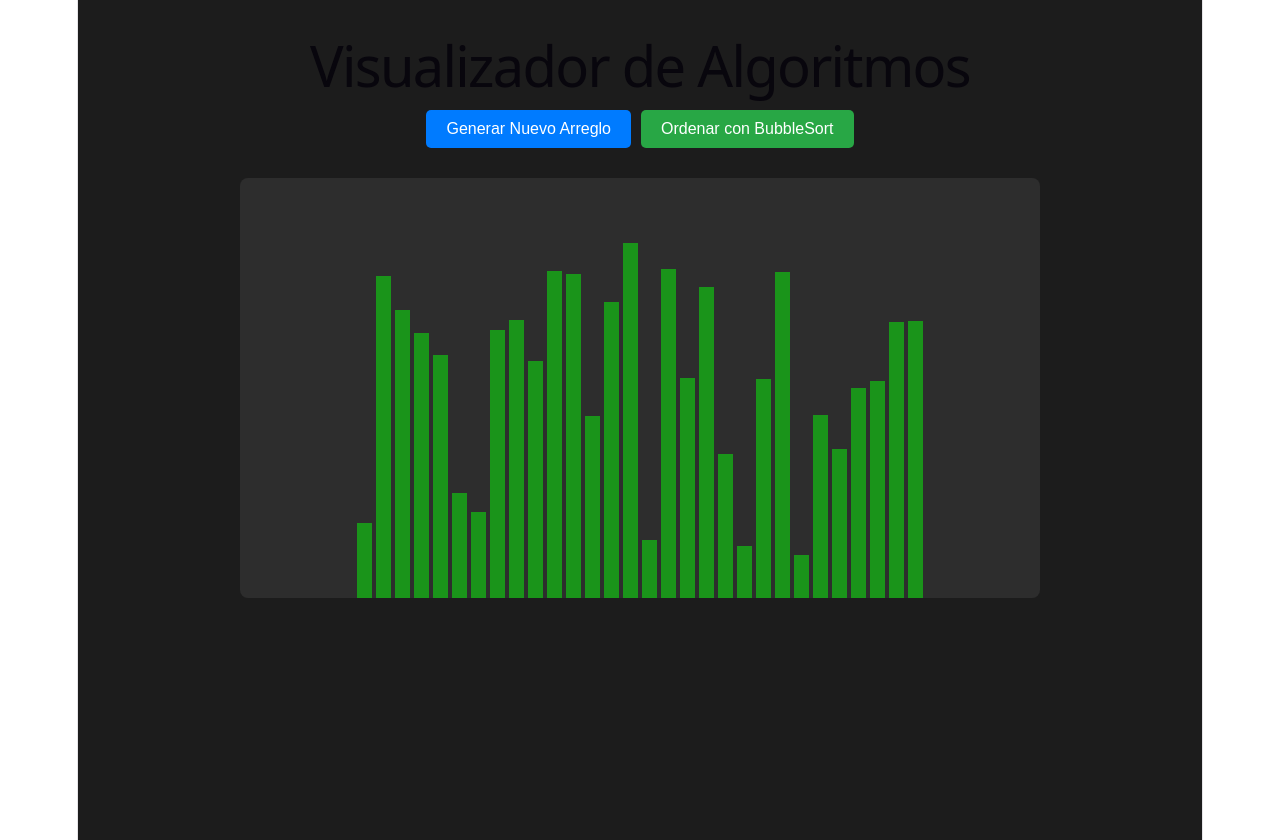
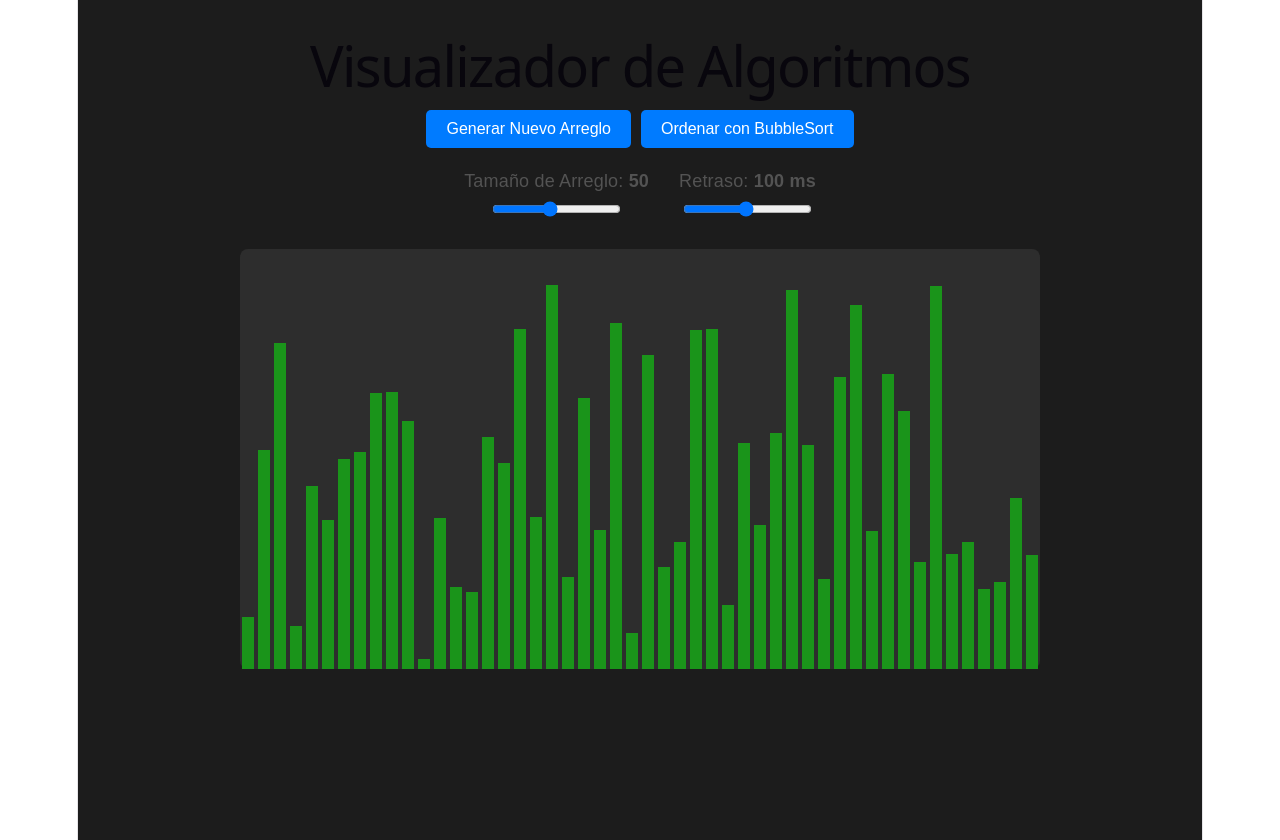
Before and after one commit to Y63431/Visualizador-de-Algoritmos, a React (Vite) app in the folder Visualizador-de-Algoritmos/: page / in a window 1280 px wide. Built offline with nearby package versions, Linux system fonts and the light colour scheme.

Commit message:
Se agregan sliders para modificar tamaño del array y el retraso en ms del ordenamiento.

```diff
--- a/Visualizador-de-Algoritmos/src/App.jsx
+++ b/Visualizador-de-Algoritmos/src/App.jsx
@@ -6,30 +6,37 @@ import './App.css'
 
 function App() {
   const [array, setArray] = useState([]);
-  const TAM_ARRAY = 30; // En el futuro será determinado por el usuario
-
+  const [size, setSize] = useState([50]); // ES EL FUTURO Y AHORA ESTÁ DETERMINADO POR EL USUARIO JIJA
+  const [time, setTime] = useState([100]);
 
   const generarArray = () => {
     const nArray = [];
-    for(let i = 0; i<TAM_ARRAY; i++){
+    for(let i = 0; i<size; i++){
       nArray.push(Math.floor(Math.random() * 390) + 10);
     }
     setArray(nArray);
   }
 
   const controlBubbleSort = async () => {
-    await bubbleSort(array, setArray, );
+    await bubbleSort(array, setArray, time);
   }
 
   useEffect(() => {
     generarArray();
     console.log("PRELIMINAR BUILD, WE'RE WORKING HARD HERE");},
-     []) // TAM_ARRAY deberá ser el segundo argumento en el futuro ^^
+     [size])
 
   return (
     <div className="app-container">
       <h1>Visualizador de Algoritmos</h1>
-      <Controles onGenerate={generarArray} onBubbleSort={controlBubbleSort} />
+      <Controles
+        onGenerate={generarArray}
+        onBubbleSort={controlBubbleSort}
+        size={size}
+        setSize={setSize}
+        time={time}
+        setTime={setTime}
+      />
       <Visuales array={array} />
     </div>
   )
--- a/Visualizador-de-Algoritmos/src/componentes/Controles.jsx
+++ b/Visualizador-de-Algoritmos/src/componentes/Controles.jsx
@@ -1,11 +1,50 @@
 import React from 'react'
 
-function Controles({onGenerate, onBubbleSort}){
+function Controles({onGenerate, onBubbleSort, size, setSize, time, setTime}){
     return (
         <div className="panel-controles">
-        <button onClick={onGenerate} style={{ marginRight: '10px' }}>Generar Nuevo Arreglo</button>
-        <button onClick={onBubbleSort}style={{ backgroundColor: '#28a745' }}
-        >Ordenar con BubbleSort</button>
+            {/*BOTONES*/}
+            <div className='grupo-botones' style={{ marginBottom: '20px' }}>
+                <button onClick={onGenerate} style={{ marginRight: '10px' }}>Generar Nuevo Arreglo</button>
+                <button onClick={onBubbleSort} >Ordenar con BubbleSort</button>
+            </div>
+
+            {/*SLIDERS*/}
+            <div className="grupo-sliders" style={{display: 'flex', justifyContent: 'center', gap: '30px' }}>
+                {/*Slider de tamaño*/}
+                <div style={{ display: 'flex', flexDirection: 'column', alignItems: 'center' }}>
+                    <label htmlFor="size-slider" style={{ marginBottom: '5px' }}>
+                        Tamaño de Arreglo: <strong>{size}</strong>
+                    </label>
+                    <input
+                        id="size-slider"
+                        type="range"
+                        min="10"
+                        max="100"
+                        value={size}
+                        onChange={(e) => setSize(Number(e.target.value))}>
+                        </input>
+                </div>
+
+                {/*Slider de tiempo/velocidad*/}
+                <div style={{display: 'flex', flexDirection: 'column', alignItems: 'center'}}>
+                    <label htmlFor='time_slider' style={{ marginBottom: '5px'}}>
+                        Retraso: <strong>{time} ms</strong>
+                    </label>
+                    <input
+                        id="speed-slider"
+                        type="range"
+                        min="5"
+                        max="200"
+                        value={time}
+                        onChange={(e) => setTime(Number(e.target.value))}>
+                    </input>
+                </div>
+
+            </div>
+
+
+
         </div>
     )
 }
```
